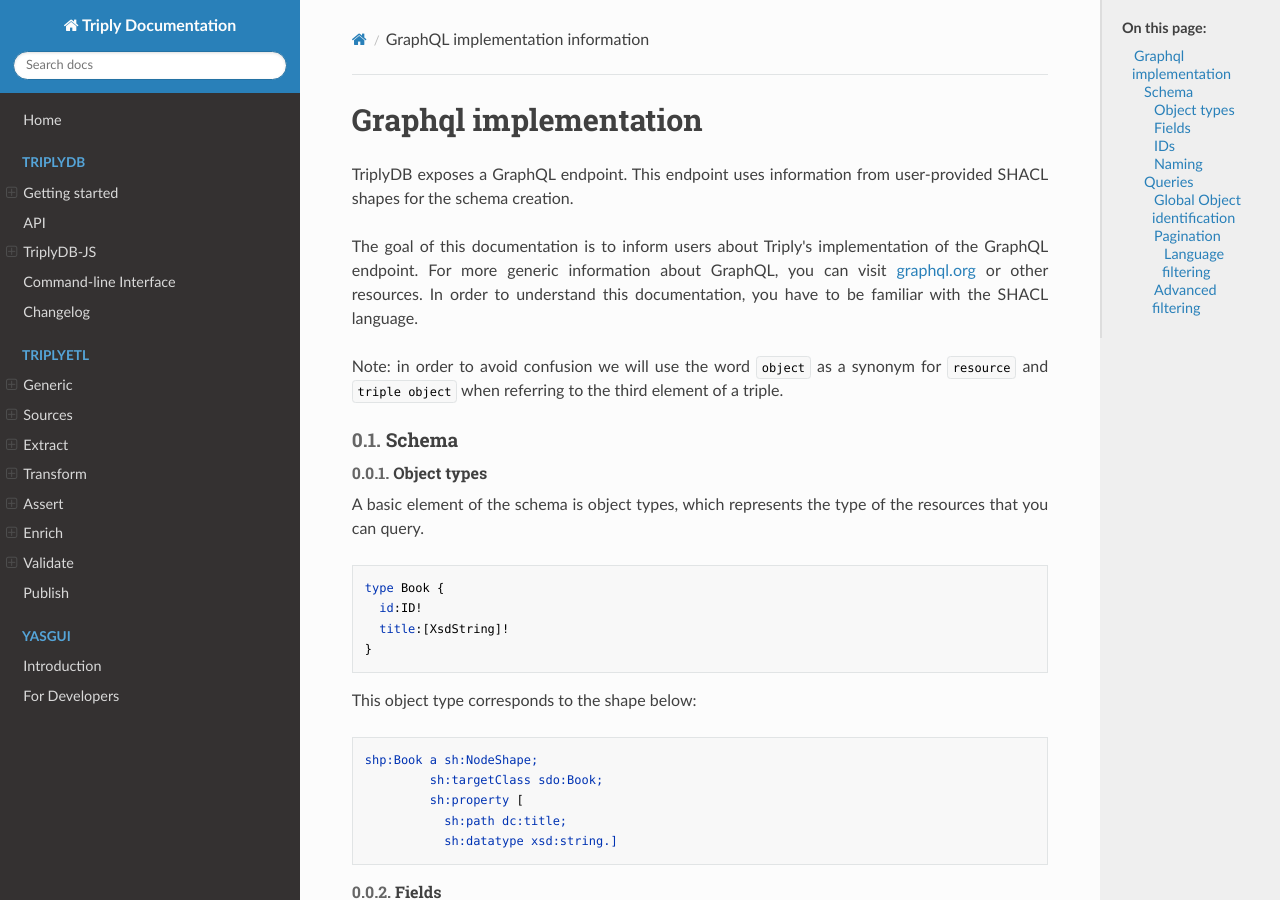
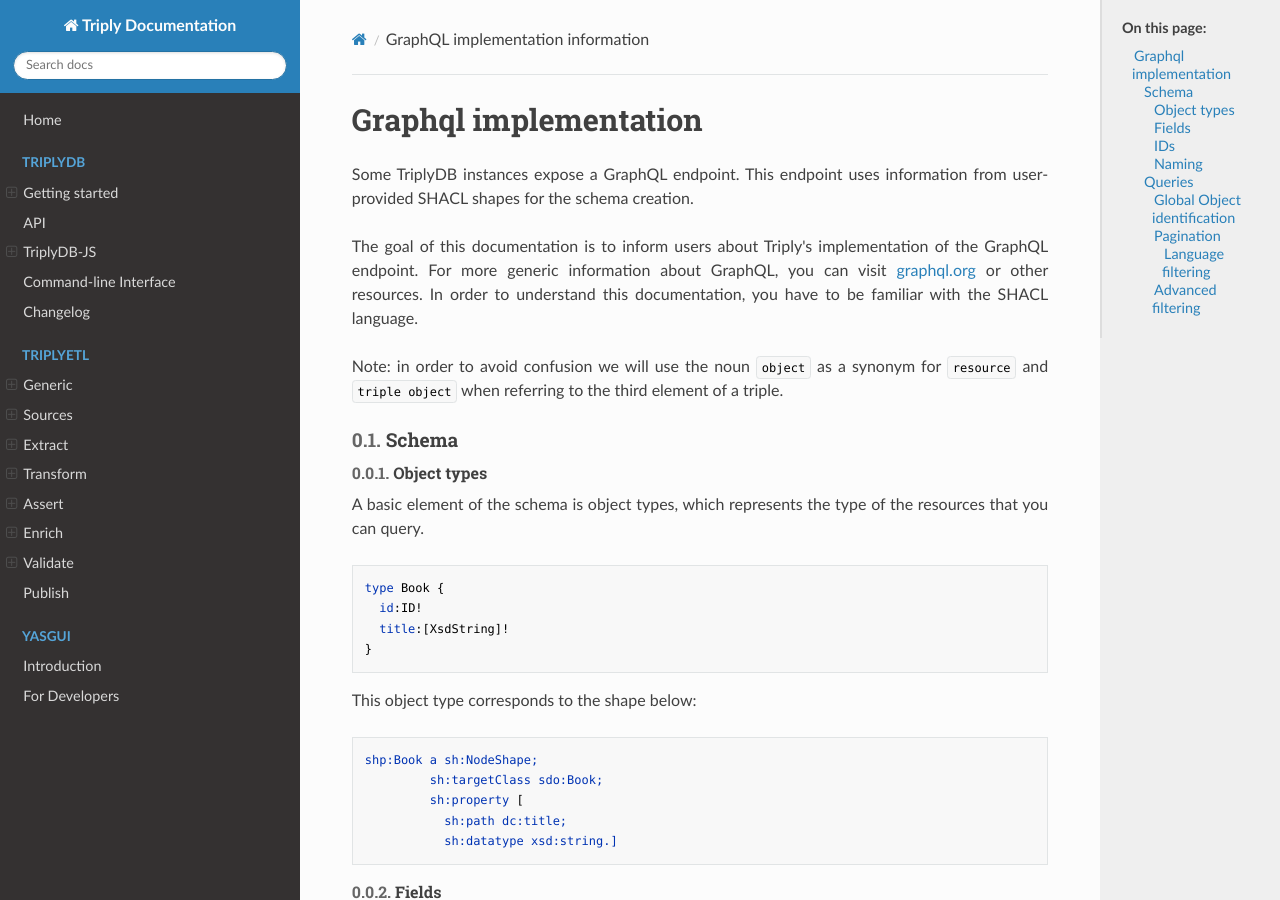
Before and after one commit to TriplyDB/Documentation, an MkDocs documentation site: the page built from docs/generics/Graphql.md, in a window 1280 px wide and 900 px high. Built offline with MkDocs 1.6.1, drawn with Linux system fonts in a browser that asks for light colours.

Commit message:
small GraphQL update

```diff
--- a/docs/generics/Graphql.md
+++ b/docs/generics/Graphql.md
@@ -6,12 +6,13 @@
 [TOC]
 
 # Graphql implementation
-TriplyDB exposes a GraphQL endpoint. This endpoint uses information from user-provided SHACL shapes for the schema creation.
+Some TriplyDB instances expose a GraphQL endpoint. This endpoint uses information from user-provided SHACL shapes for the schema creation.
 
 The goal of this documentation is to inform users about Triply's implementation of the GraphQL endpoint. For more generic information about GraphQL, you can visit [graphql.org](https://graphql.org/) or other resources. In order to understand this documentation, you have to be familiar with the SHACL language.
 
 
-Note: in order to avoid confusion we will use the word `object` as a synonym for `resource` and `triple object` when referring to the third element of a triple.
+Note: in order to avoid confusion we will use the noun `object` as a synonym for `resource` and `triple object` when referring to the third element of a triple.
+
 ### Schema
 #### Object types
 A basic element of the schema is object types, which represents the type of the resources that you can query.
```
